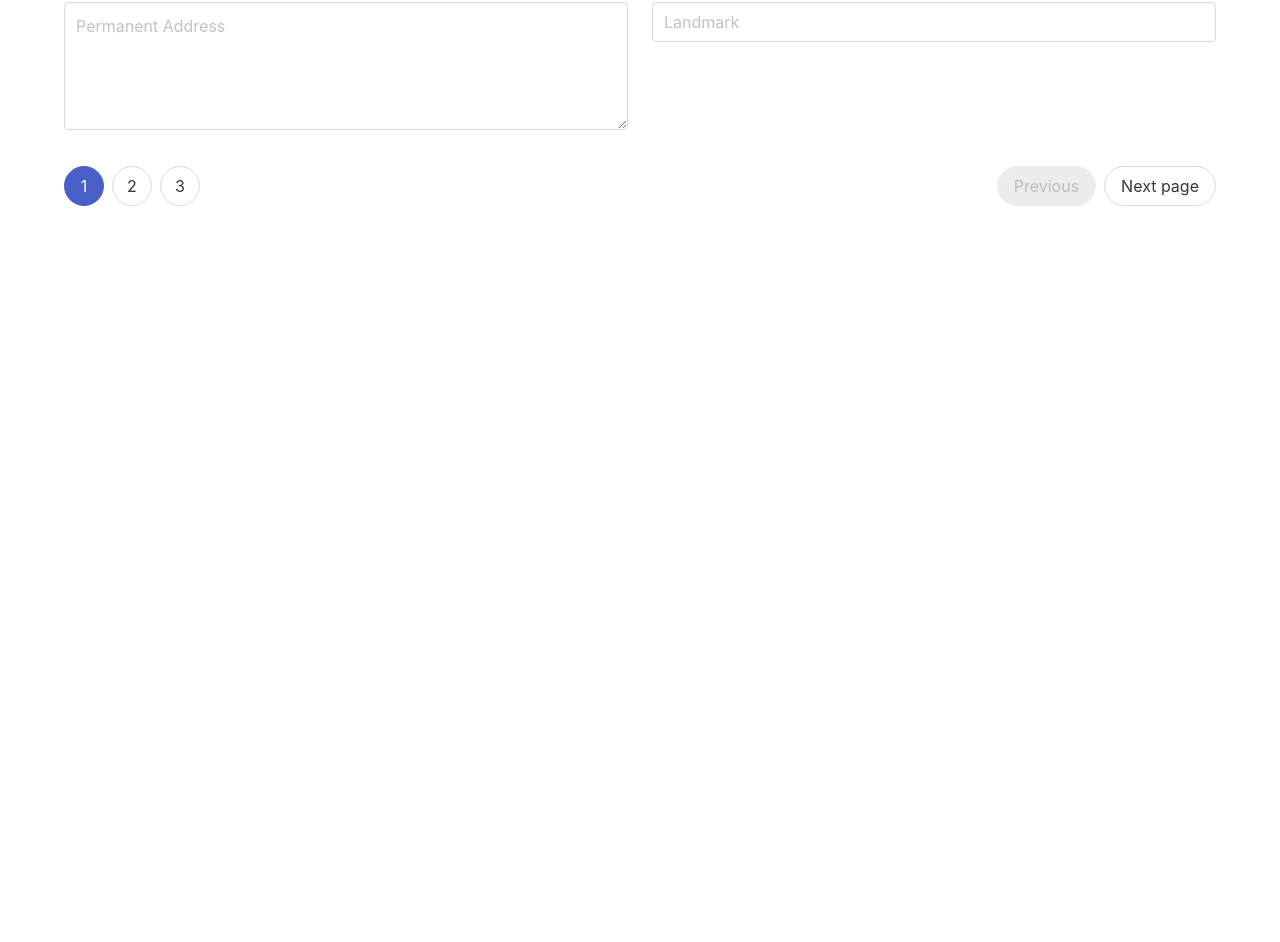
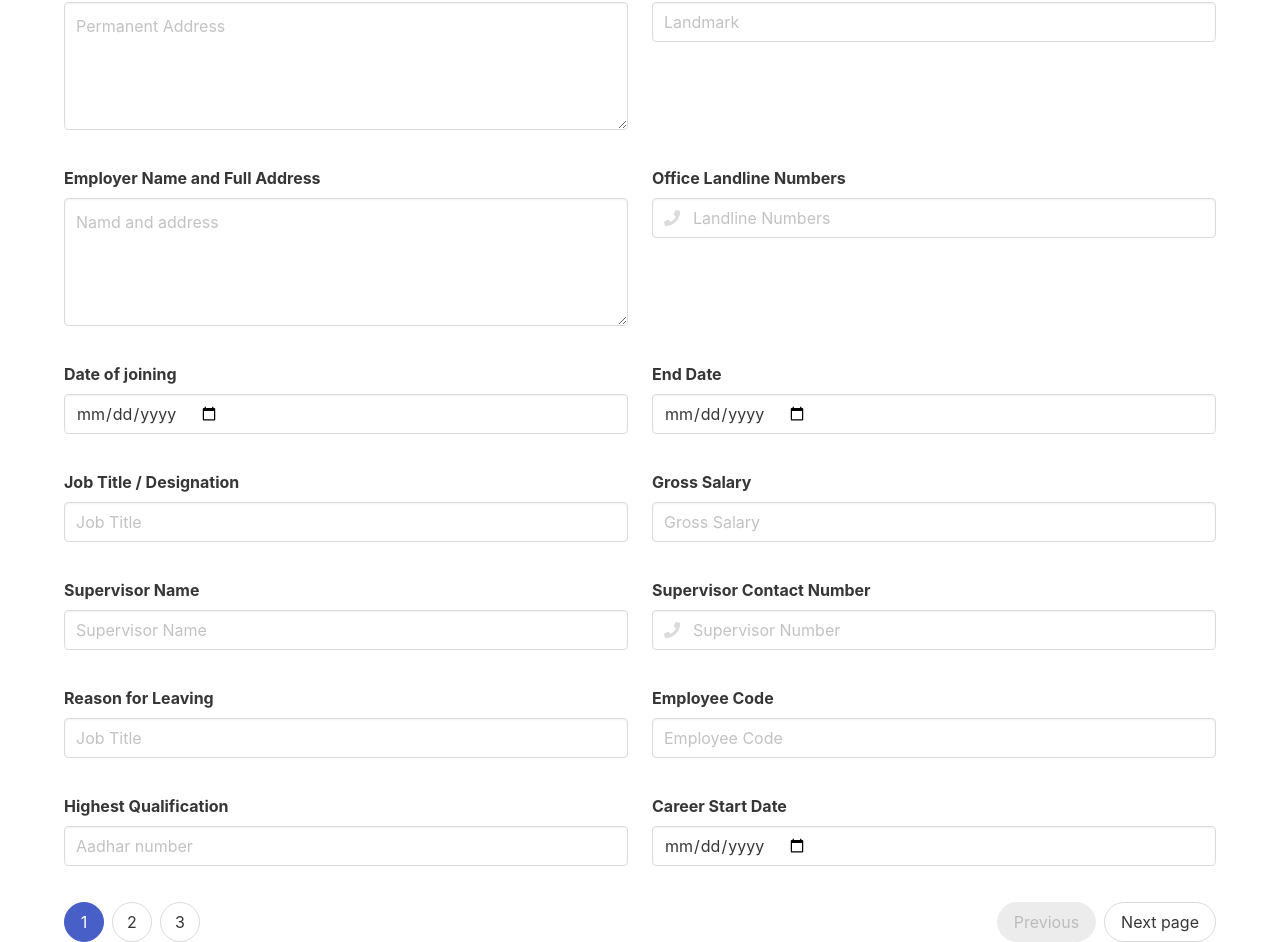
Before and after one commit to B45i/angular-error-directive, an Angular app: page / in a window 1280 px wide. Shown: the part 1162-2104 px from the top of the page. Before the commit the page ends 1368 px from the top, so only its background shows below. Built offline with nearby package versions, Linux system fonts and the light colour scheme.

Commit message:
html template

```diff
--- a/src/app/employee/standard-input-form/standard-input-form.component.html
+++ b/src/app/employee/standard-input-form/standard-input-form.component.html
@@ -168,7 +168,7 @@
         <div class="field column">
             <label class="label">Father's Contact Number</label>
             <p class="control has-icons-left">
-                <input class="input" type="number" placeholder="Father's Number">
+                <input class="input" type="text" placeholder="Father's Number">
                 <span class="icon is-small is-left">
                     <i class="fas fa-phone"></i>
                 </span>
@@ -186,7 +186,7 @@
         <div class="field column">
             <label class="label">Spouse's Contact Number</label>
             <p class="control has-icons-left">
-                <input class="input" type="number" placeholder="Spouse's Number">
+                <input class="input" type="text" placeholder="Spouse's Number">
                 <span class="icon is-small is-left">
                     <i class="fas fa-phone"></i>
                 </span>
@@ -210,7 +210,7 @@
         <div class="field column">
             <label class="label">Emergency Contact Number</label>
             <p class="control has-icons-left">
-                <input class="input" type="number" placeholder="Emergency Contact Number">
+                <input class="input" type="text" placeholder="Emergency Contact Number">
                 <span class="icon is-small is-left">
                     <i class="fas fa-phone"></i>
                 </span>
@@ -234,6 +234,110 @@
         </div>
     </div>
 
+    <!-- start pf Employment Data -->
+
+    <div class="columns">
+        <div class="field column">
+            <label class="label">Employer Name and Full Address</label>
+            <div class="control">
+                <textarea class="textarea" placeholder="Namd and address"></textarea>
+            </div>
+        </div>
+        <div class="field column">
+            <label class="label">Office Landline Numbers</label>
+
+            <p class="control has-icons-left">
+                <input class="input" type="text" placeholder="Landline Numbers">
+                <span class="icon is-small is-left">
+                    <i class="fas fa-phone"></i>
+                </span>
+            </p>
+        </div>
+    </div>
+
+    <div class="columns">
+        <div class="field column">
+            <label class="label">Date of joining</label>
+            <div class="control">
+                <input class="input" type="Date" placeholder="Date of joining">
+            </div>
+        </div>
+        <div class="field column">
+            <label class="label">End Date</label>
+            <div class="control">
+                <input class="input" type="Date" placeholder="End date">
+            </div>
+        </div>
+    </div>
+
+
+    <div class="columns">
+        <div class="field column">
+            <label class="label">Job Title / Designation</label>
+            <div class="control">
+                <input class="input" type="text" placeholder="Job Title">
+            </div>
+        </div>
+
+        <div class="field column">
+            <label class="label">Gross Salary</label>
+            <div class="control">
+                <input class="input" type="text" placeholder="Gross Salary">
+            </div>
+        </div>
+    </div>
+
+    <div class="columns">
+        <div class="field column">
+            <label class="label">Supervisor Name</label>
+            <div class="control">
+                <input class="input" type="text" placeholder="Supervisor Name">
+            </div>
+        </div>
+        <div class="field column">
+            <label class="label">Supervisor Contact Number</label>
+            <p class="control has-icons-left">
+                <input class="input" type="text" placeholder="Supervisor Number">
+                <span class="icon is-small is-left">
+                    <i class="fas fa-phone"></i>
+                </span>
+            </p>
+        </div>
+    </div>
+
+
+    <div class="columns">
+        <div class="field column">
+            <label class="label">Reason for Leaving</label>
+            <div class="control">
+                <input class="input" type="text" placeholder="Job Title">
+            </div>
+        </div>
+
+        <div class="field column">
+            <label class="label">Employee Code</label>
+            <div class="control">
+                <input class="input" type="text" placeholder="Employee Code">
+            </div>
+        </div>
+    </div>
+
+    <div class="columns">
+        <div class="field column">
+            <label class="label">Highest Qualification</label>
+            <div class="control">
+                <input class="input" type="text" placeholder="Aadhar number">
+            </div>
+        </div>
+        <div class="field column">
+            <label class="label">Career Start Date</label>
+            <div class="control">
+                <input class="input" type="Date" placeholder="Career Start Date">
+            </div>
+        </div>
+    </div>
+
+    <!-- start pf Employment Data -->
 
 
     <nav class="pagination is-rounded" role="navigation" aria-label="pagination">
```
Lines whose indentation alone changed are shown as unchanged.
